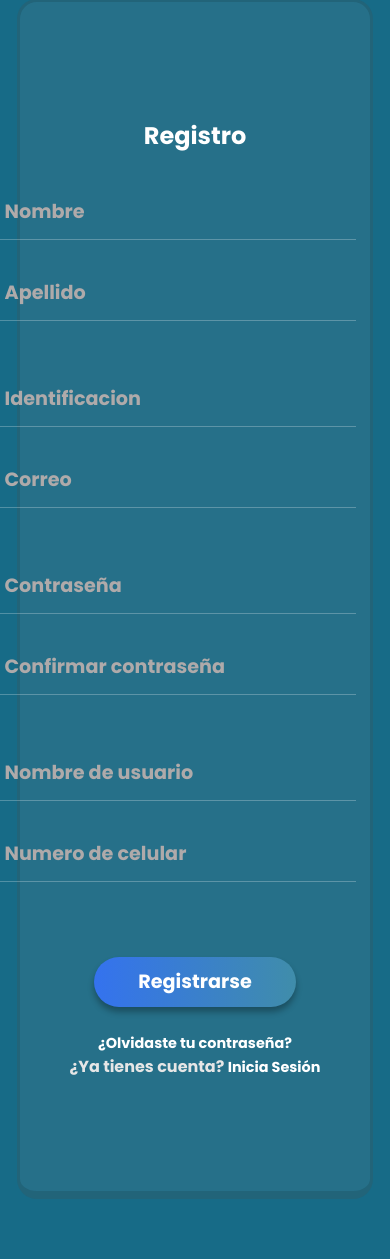
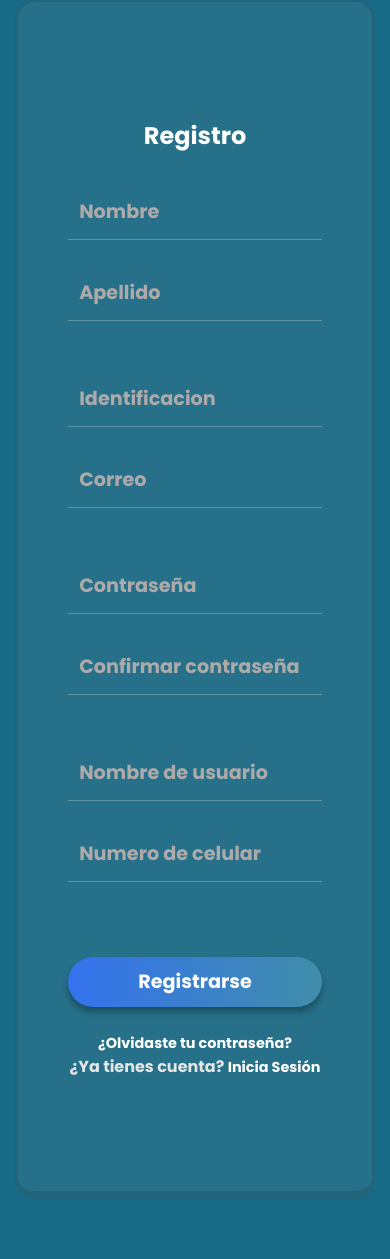
Before and after one commit to KevinJp21/DocMe, a PHP site: page /DocMe/frontend/signup.php in a window 390 px wide. Shown: the part 261-1520 px from the top of the page. Run offline with PHP 8.4, Linux system fonts and the light colour scheme; some libraries are stand-ins or nearby versions.

Commit message:
signup responsive

```diff
--- a/frontend/change_pass.php
+++ b/frontend/change_pass.php
@@ -21,7 +21,7 @@ include_once '../backend/change_pass.php';
     <link rel="icon" href="../img/logo-login.svg">
 <body>
     <div class="contenedor">
-        <img class="img-fluid logo-img" src="../img/logo-login.svg" alt="Logo DocMe">
+        <img class="img-fluid logo-img" src="../img/logo_docme.svg" alt="Logo DocMe">
         <div class="contenido-login">
             <form autocomplete="off" method="POST"  role="form">
             <?php
--- a/frontend/css/signup.css
+++ b/frontend/css/signup.css
@@ -96,7 +96,6 @@ form{
     position: relative;
     margin: 25px 0;
     padding: 5px 0;
-    width: 90%;
     border-bottom: 1px solid var(--border-color);
 }
 
@@ -109,6 +108,7 @@ form{
     padding: 0.5rem 0.7rem;
     font-size: 1.2rem;
     color: var(--text-white);
+    width: 100%;
     font-family: 'Poppins', sans-serif;
 }
 
@@ -119,10 +119,6 @@ form{
     flex-wrap: wrap;
     gap: 20px;
 
-}
-
-.safe{
-    width: 20px;
 }
 
 .recovery-pass{
@@ -184,14 +180,43 @@ form{
         font-size: 1.5rem;
         margin: 8px 0;
     }
+
+    .btn{
+        width: 80%;
+    }
 }
 
 @media screen and (max-width: 767px) {
     .contenido-login{
         height: 1200px;
+        width: 450px;
     }
 
     form{
-        width: 250px;
+        width: 100%;
+    }
+
+    .btn{
+        width: 90%;
     }
 }
+
+@media screen and (max-width: 500px) {
+    .contenido-login{
+        height: 1200px;
+        width: 100%;
+    }
+
+    h3{
+        font-size: 2px;
+
+    }
+
+    form{
+        width: 100%;
+    }
+
+    .btn{
+        width: 100%;
+    }
+}
--- a/frontend/signup.php
+++ b/frontend/signup.php
@@ -1,5 +1,5 @@
 <?php
-//error_reporting(0); //poner slash para quitar logs/errores de consola
+error_reporting(0); //poner slash para quitar logs/errores de consola
 session_start();
     if (isset($_SESSION['signup'])){
         header('Location: ../frontend/signup.php');
```
Also changed, not shown: BD/docme1.sql (renamed from docme1.sql, +10 -2 lines), Diseño/DocMe.png (added).
